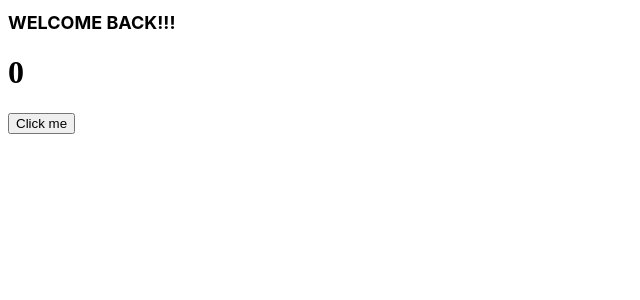
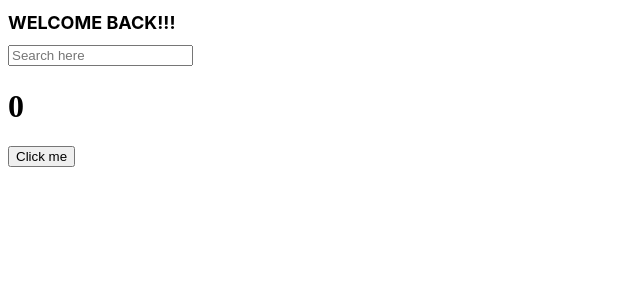
Before and after one commit to JeongA-Shin/React_Noma, a React (Create React App) app in the folder react_from_noma/: page / in a window 1280 px wide. Shown: the top 300 px of the page, without its empty margins (0-640 px from the left). Built offline with nearby package versions, Linux system fonts and the light colour scheme.

Commit message:
useEffect(arg1,arg2)기초; useEffect는arg1을 최초의 렌더링땓만 실행시킴

```diff
--- a/react_from_noma/src/App.js
+++ b/react_from_noma/src/App.js
@@ -1,14 +1,33 @@
 import Button from "./Button";//내가 만들 Button.js에서 Button을 가져옴
 import styles from "./App.module.css";
-import {useState} from "react";//useState import
+import {useState,useEffect} from "react";//useState,juseEffect import
 
 function App() {
   //create react app을 사용하기 때문에 React.useState라고 적어줄 필요 없음 , 그냥 useState라고 해주면 됨
   const [counter,setValue]=useState(0);
+  const[keyword,setKeyword]=useState("");
+
   const onClick=()=>setValue((prev)=>prev+1);
+  console.log("I run all the time");
+  useEffect(()=>{
+    console.log("call the API");
+  },[]);
+
+  const iRunOnlyOnce=()=>{
+    console.log("I run only once");
+  }
+  useEffect(iRunOnlyOnce,[]);//useEffect는 첫 번째 인자가 제일 처음에만,최초의 렌더링일 때만 렌더링되고 이후로는 더이상 렌더링되지 않도록 한다
+
+  const onChange=(event)=>{//입력이 발생하면 event로 그 입력값을 받아온다!!!]
+    //그리고 입력값을 keyword 변수에 저장함
+    setKeyword(event.target.value)
+  }
   return (
     <div>
       <h1 className={styles.title}>WELCOME BACK!!!</h1>
+      <input  value={keyword} onChange={onChange} type="text" placeholder="Search here"/>
+       {/*!!onChange는 그냥 props 이름 {}안에 들어간 onChange가 (콜백)함수이름 */}
+       {/*value는 입력창에 보여지게 하는 속성 */}
       <h1>{counter}</h1>
       <button onClick={onClick}>Click me</button>
     </div>
```
